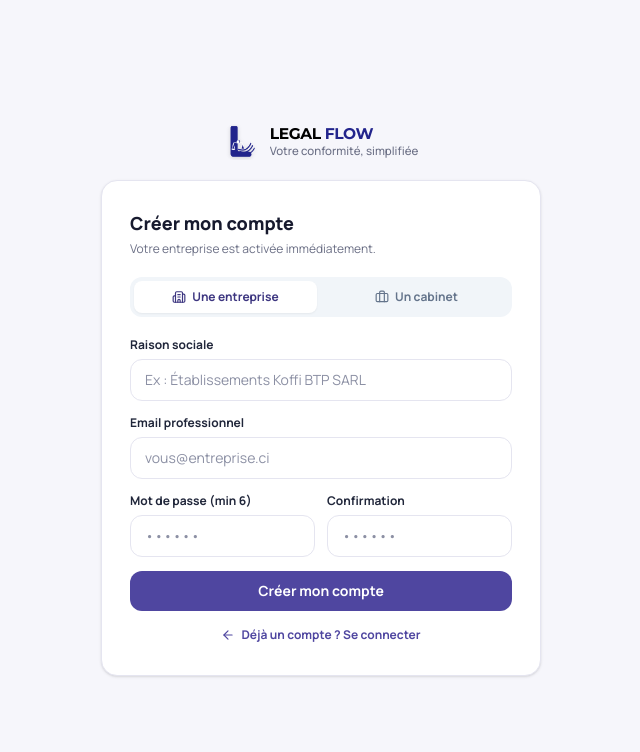
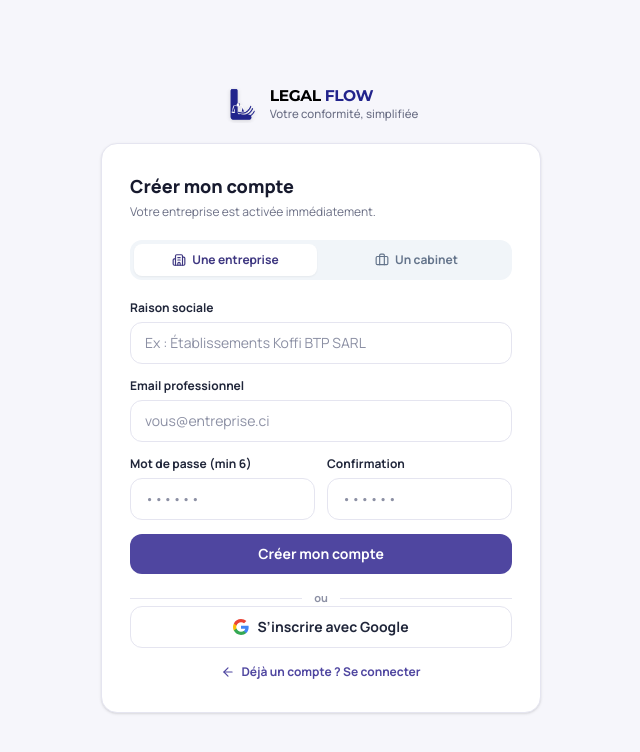
Before and after one commit to IT-dcknowing/legalflow, a React (Vite) app: page / in a window 1280 px wide. Both pictures are taken after a click on the button "Créer mon compte". Shown: the top 752 px of the page, without its empty margins (319-959 px from the left). Built offline with nearby package versions, Linux system fonts and the light colour scheme; no server answers.

Commit message:
feat: PEN-035 connexion et inscription avec Google (OAuth + auto-provisionnement)

```diff
--- a/kanban.html
+++ b/kanban.html
@@ -1383,6 +1383,29 @@
     ],
     notes: 'Fait : prom-client + middleware latence/compteurs + GET /metrics vérifié (séries réelles http_requests_total/duration) + ops/grafana-dashboard.json validé + 3 alertes documentées. Écart : test de charge autocannon non exécuté.',
     historique: ['2026-09-05 : créé depuis AUDIT_REPORT2.md (sections 2 et P2).', '2026-09-05 : TERMINÉ.']
+  },
+  {
+    id: 'PEN-035', state: 'done', priority: 'haute',
+    title: 'Connexion et inscription avec Google (OAuth Supabase)',
+    created: '2026-09-06', updated: '2026-09-06',
+    tags: ['auth', 'oauth', 'google', 'supabase', 'frontend'],
+    depends_on: [],
+    objectif: 'Boutons « Continuer avec Google » (login) et « S’inscrire avec Google » (inscription) via signInWithOAuth, avec auto-provisionnement entreprise/actif à la 1re connexion.',
+    contexte: 'Google activé côté Supabase par l’utilisateur. Reste à prévoir côté dashboard : Redirect URLs (localhost:3000 + prod).',
+    etapes: [
+      'Bouton Google (logo G inline) sur LoginPage + InscriptionPage.',
+      'signInWithOAuth provider google, redirectTo origin ; retour géré par onAuthStateChange.',
+      'provisionOAuthProfile : si pas de profil ET provider google → crée entreprise + profil entreprise/actif + log.',
+      'Vérifier : lint + build OK ; inserts RLS déjà prouvés (mêmes fonctions que PEN-016).',
+      'Dashboard Supabase : vérifier Redirect URLs + Site URL (action utilisateur).'
+    ],
+    criteres: [
+      'Clic Google → consentement → retour app avec session.',
+      '1re connexion Google → entreprise + profil créés, dashboard affiché.',
+      'Reconnexion Google → session restaurée, rien dupliqué.',
+    ],
+    notes: 'Google = compte entreprise/actif uniquement (pas de cabinet via Google en V1). Test navigateur à faire côté utilisateur (OAuth non automatisable d’ici).',
+    historique: ['2026-09-06 : créé à la demande (Google activé sur Supabase).', '2026-09-06 : TERMINÉ côté code, à tester dans le navigateur.']
   }
 ];
 
--- a/src/App.tsx
+++ b/src/App.tsx
@@ -34,6 +34,7 @@
   type DbEntreprise,
 } from './services/supabaseClient';
 import { LoginPage } from './components/LoginPage';
+import { canAccess } from './services/routeGuard';
 import { Loader } from './components/Loader';
 import { entityToProfile, dbEntrepriseToEntity } from './utils/transformers';
 import { logConnexion, logDeconnexion } from './services/journalEvents';
@@ -71,8 +72,7 @@
 import { AccueilPage } from './pages/AccueilPage';
 import { LandingPage } from './pages/LandingPage';
 import { InscriptionPage } from './pages/InscriptionPage';
-import { canAccess } from './services/routeGuard';
-import { completePendingInscription } from './services/inscriptionService';
+import { completePendingInscription, provisionOAuthProfile } from './services/inscriptionService';
 import { EnAttentePage } from './pages/EnAttentePage';
 import { SuspenduPage } from './pages/SuspenduPage';
 import { JournalPage } from './pages/JournalPage';
@@ -271,6 +271,11 @@
       const completed = await completePendingInscription(userId);
       if (completed) profile = await fetchMyProfile(userId);
     }
+    if (!profile) {
+      // OAuth (Google) : auto-provisionnement entreprise/actif à la 1re connexion.
+      const provisioned = await provisionOAuthProfile(userId, email);
+      if (provisioned) profile = await fetchMyProfile(userId);
+    }
     setAuthUserId(userId);
     setProfileChecked(true);
     setDbProfile(profile);
@@ -370,6 +375,20 @@
     } catch {
       /* neutre dans tous les cas : on ne révèle rien */
     }
+  };
+
+  // OAuth Google : redirection navigateur, retour géré par onAuthStateChange.
+  const [authNotice, setAuthNotice] = useState<string | null>(null);
+  const handleGoogleSignIn = async () => {
+    if (!supabase) return;
+    setAuthNotice(null);
+    const { error } = await supabase.auth.signInWithOAuth({
+      provider: 'google',
+      options: {
+        redirectTo: typeof window !== 'undefined' ? window.location.origin : undefined,
+      },
+    });
+    if (error) setAuthNotice('Connexion Google impossible. Réessayez.');
   };
 
   // Après inscription avec session immédiate : recharge le profil fraîchement créé.
@@ -744,10 +763,10 @@
       return <LandingPage onNavigate={handleNavigate} />;
     }
     if (activePage === 'inscription') {
-      return <InscriptionPage onNavigate={handleNavigate} onComplete={handleInscriptionComplete} />;
+      return <InscriptionPage onNavigate={handleNavigate} onComplete={handleInscriptionComplete} onGoogleSignIn={handleGoogleSignIn} />;
     }
     if (activePage === 'login') {
-      return <LoginPage onLogin={handleLogin} onResetPassword={handleResetPassword} signupHint />;
+      return <LoginPage onLogin={handleLogin} onResetPassword={handleResetPassword} onGoogleSignIn={handleGoogleSignIn} notice={authNotice} signupHint />;
     }
     return <LandingPage onNavigate={handleNavigate} />;
   }
--- /dev/null
+++ b/src/components/GoogleIcon.tsx
@@ -0,0 +1,23 @@
+import React from 'react';
+
+/** Logo « G » Google multicolore (lucide n'en fournit pas). */
+export const GoogleIcon: React.FC<{ className?: string }> = ({ className = 'w-4 h-4' }) => (
+  <svg viewBox="0 0 24 24" className={className} aria-hidden="true">
+    <path
+      fill="#4285F4"
+      d="M23.49 12.27c0-.79-.07-1.54-.19-2.27H12v4.51h6.47c-.29 1.48-1.14 2.73-2.4 3.58v3h3.86c2.26-2.09 3.56-5.17 3.56-8.82z"
+    />
+    <path
+      fill="#34A853"
+      d="M12 24c3.24 0 5.95-1.08 7.93-2.91l-3.86-3c-1.08.72-2.45 1.16-4.07 1.16-3.13 0-5.78-2.11-6.73-4.96H1.29v3.09C3.26 21.3 7.31 24 12 24z"
+    />
+    <path
+      fill="#FBBC05"
+      d="M5.27 14.29c-.25-.72-.38-1.49-.38-2.29s.14-1.57.38-2.29V6.62H1.29C.47 8.24 0 10.06 0 12s.47 3.76 1.29 5.38l3.98-3.09z"
+    />
+    <path
+      fill="#EA4335"
+      d="M12 4.75c1.77 0 3.35.61 4.6 1.8l3.42-3.42C17.95 1.19 15.24 0 12 0 7.31 0 3.26 2.7 1.29 6.62l3.98 3.09C6.22 6.86 8.87 4.75 12 4.75z"
+    />
+  </svg>
+);
--- a/src/components/LoginPage.tsx
+++ b/src/components/LoginPage.tsx
@@ -1,10 +1,13 @@
 import React, { useState } from 'react';
 import { Lock, Mail, LogIn } from 'lucide-react';
 import { LegalFlowLogo } from './LegalFlowLogo';
+import { GoogleIcon } from './GoogleIcon';
 
 interface LoginPageProps {
   onLogin: (email: string, password: string) => Promise<string | null>;
   onResetPassword: (email: string) => Promise<void>;
+  onGoogleSignIn: () => void;
+  notice?: string | null;
   signupHint?: boolean;
 }
 
@@ -13,7 +16,13 @@
  * Pas d'inscription publique : les comptes sont créés par invitation
  * (Niv. 1 → Niv. 2 → Niv. 3). Le rôle est lu en base après login.
  */
-export const LoginPage: React.FC<LoginPageProps> = ({ onLogin, onResetPassword, signupHint }) => {
+export const LoginPage: React.FC<LoginPageProps> = ({
+  onLogin,
+  onResetPassword,
+  onGoogleSignIn,
+  notice,
+  signupHint,
+}) => {
   const [email, setEmail] = useState('');
   const [password, setPassword] = useState('');
   const [loading, setLoading] = useState(false);
@@ -74,6 +83,12 @@
               ? 'Saisissez votre email pour recevoir un lien de réinitialisation.'
               : 'Accédez à votre espace selon votre niveau (Console HQ, Portefeuille ou Entreprise).'}
           </p>
+
+          {notice && !resetMode && (
+            <div className="text-xs font-bold text-[#3D3680] bg-[#EDEBF9] border border-[#C7C4E8] rounded-xl px-3 py-2.5 mb-3.5">
+              {notice}
+            </div>
+          )}
 
           {resetMode ? (
             <form onSubmit={handleReset} className="space-y-3.5">
@@ -211,6 +226,25 @@
           </form>
           )}
 
+          {!resetMode && (
+            <>
+              <div className="flex items-center gap-3 my-1">
+                <span className="flex-1 h-px bg-[#E5E5F0]" />
+                <span className="text-[11px] font-bold text-[#8C90A4]">ou</span>
+                <span className="flex-1 h-px bg-[#E5E5F0]" />
+              </div>
+              <button
+                id="btnGoogleSignIn"
+                type="button"
+                onClick={onGoogleSignIn}
+                className="w-full bg-white hover:bg-[#F6F6FB] text-[#20263A] border border-[#E5E5F0] font-bold text-sm px-4 py-2.5 rounded-xl transition-colors flex items-center justify-center gap-2 cursor-pointer"
+              >
+                <GoogleIcon />
+                <span>Continuer avec Google</span>
+              </button>
+            </>
+          )}
+
           <p className="text-[11px] text-[#8C90A4] mt-4 mb-0 text-center">
             {signupHint ? (
               <>
--- a/src/pages/InscriptionPage.tsx
+++ b/src/pages/InscriptionPage.tsx
@@ -2,6 +2,7 @@
 import { Building2, Briefcase, ArrowLeft } from 'lucide-react';
 import type { PageId } from '../types';
 import { LegalFlowLogo } from '../components/LegalFlowLogo';
+import { GoogleIcon } from '../components/GoogleIcon';
 import {
   signupAccount,
   createEntrepriseProfile,
@@ -12,6 +13,7 @@
 interface InscriptionPageProps {
   onNavigate: (page: PageId) => void;
   onComplete: () => void;
+  onGoogleSignIn: () => void;
 }
 
 type SignupType = 'entreprise' | 'cabinet';
@@ -24,7 +26,7 @@
   return /^[^\s@]+@[^\s@]+\.[^\s@]{2,}$/.test(v.trim());
 }
 
-export const InscriptionPage: React.FC<InscriptionPageProps> = ({ onNavigate, onComplete }) => {
+export const InscriptionPage: React.FC<InscriptionPageProps> = ({ onNavigate, onComplete, onGoogleSignIn }) => {
   const [kind, setKind] = useState<SignupType>('entreprise');
   const [raisonSociale, setRaisonSociale] = useState('');
   const [nomGestionnaire, setNomGestionnaire] = useState('');
@@ -277,6 +279,21 @@
             </button>
           </form>
 
+          <div className="flex items-center gap-3 mt-4">
+            <span className="flex-1 h-px bg-[#E5E5F0]" />
+            <span className="text-[11px] font-bold text-[#8C90A4]">ou</span>
+            <span className="flex-1 h-px bg-[#E5E5F0]" />
+          </div>
+          <button
+            id="btnGoogleSignup"
+            type="button"
+            onClick={onGoogleSignIn}
+            className="w-full bg-white hover:bg-[#F6F6FB] text-[#20263A] border border-[#E5E5F0] font-bold text-sm px-4 py-2.5 rounded-xl transition-colors flex items-center justify-center gap-2 cursor-pointer"
+          >
+            <GoogleIcon />
+            <span>S’inscrire avec Google</span>
+          </button>
+
           <button
             onClick={() => onNavigate('login')}
             className="mt-4 w-full text-xs font-bold text-[#4F46A0] hover:underline cursor-pointer inline-flex items-center justify-center gap-1.5"
--- a/src/services/inscriptionService.ts
+++ b/src/services/inscriptionService.ts
@@ -158,3 +158,26 @@
   if (res.ok) clearPendingInscription();
   return res.ok;
 }
+
+/**
+ * OAuth (Google) : auto-provisionnement à la 1re connexion (entreprise/actif).
+ * Uniquement si le provider est OAuth (jamais pour email/password sans profil,
+ * qui reste sur l'écran « Compte sans profil »).
+ */
+export async function provisionOAuthProfile(userId: string, email: string): Promise<boolean> {
+  if (!supabase) return false;
+  try {
+    const { data } = await supabase.auth.getUser();
+    const provider = (data?.user?.app_metadata as any)?.provider;
+    if (provider !== 'google') return false;
+    const fullName =
+      ((data?.user?.user_metadata as any)?.full_name as string) ||
+      ((data?.user?.user_metadata as any)?.name as string) ||
+      '';
+    const raison = fullName.trim() || email.split('@')[0];
+    const res = await createEntrepriseProfile(userId, { raisonSociale: raison, email });
+    return res.ok;
+  } catch {
+    return false;
+  }
+}
```
